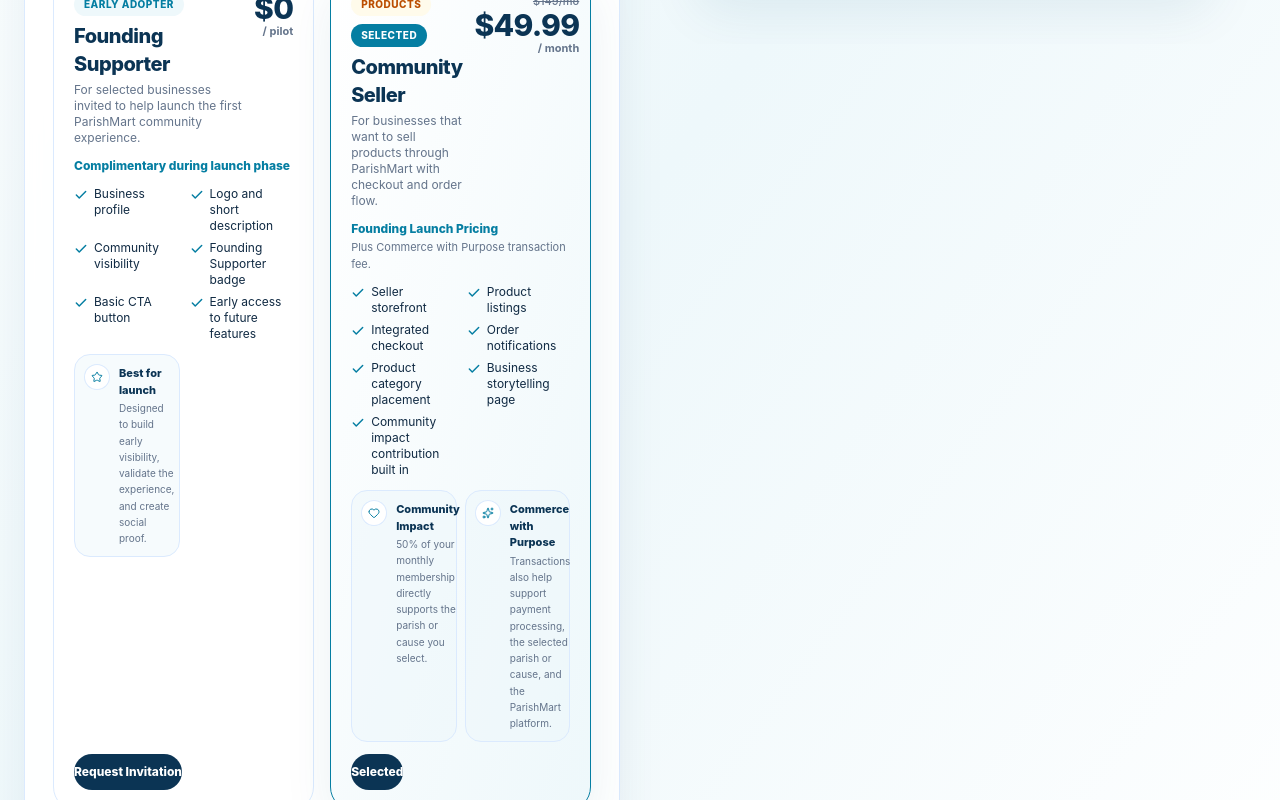
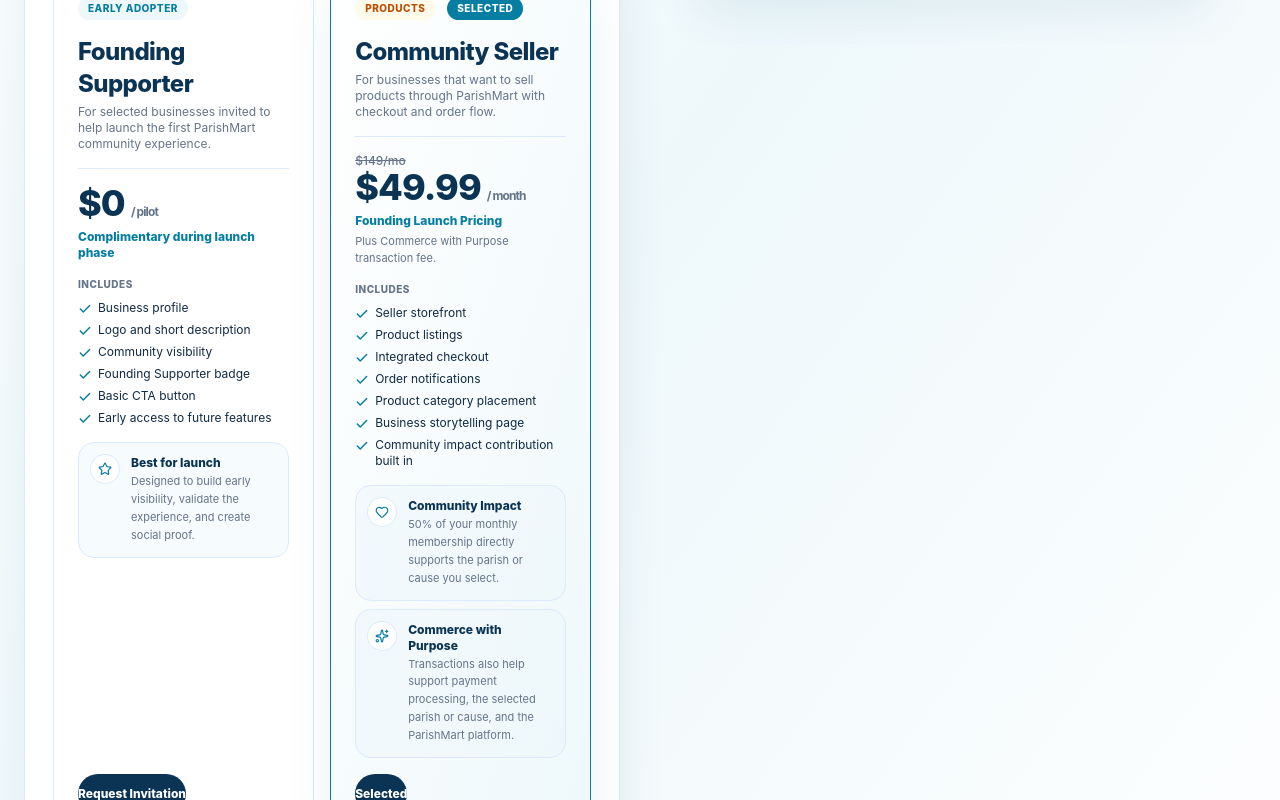
Before and after one commit to diegorodriguezk/parishmart, a Next.js app: page /onboarding/seller/step-5 in a window 1280 px wide. Shown: the part 660-1460 px from the top of the page. Built offline with nearby package versions, Linux system fonts and the light colour scheme.

Commit message:
Revert "/onboarding/seller/step-5: PlanCard más compacto"
This reverts commit f5863b4295dbb841d2552e2a6065c3661c78ded2.

```diff
--- a/app/onboarding/seller/step-5/page.tsx
+++ b/app/onboarding/seller/step-5/page.tsx
@@ -105,66 +105,69 @@
     <button
       type="button"
       onClick={onSelect}
-      className={`relative flex flex-col gap-3 rounded-3xl border p-5 text-left transition ${
+      className={`relative flex flex-col gap-4 rounded-3xl border p-6 text-left transition ${
         isSelected
           ? "border-pm-blue bg-gradient-to-br from-white to-pm-soft shadow-pm-card"
           : "border-pm-border bg-white hover:-translate-y-0.5 hover:border-pm-blue/40 hover:shadow-pm-soft"
       }`}
     >
-      {/* Header: title + price + badge */}
-      <div className="flex items-start justify-between gap-3">
-        <div className="min-w-0">
-          <div className="mb-1.5 flex flex-wrap items-center gap-2">
+      {/* Badge / Selected pill */}
+      <div className="flex items-center justify-between gap-3">
         {plan.badge ? (
           <span
             className={`inline-flex items-center rounded-full px-2.5 py-1 text-[10px] font-extrabold uppercase tracking-wider ${BADGE_TONE[plan.badge.tone]}`}
           >
             {plan.badge.label}
           </span>
-            ) : null}
+        ) : (
+          <span />
+        )}
         {isSelected ? (
           <span className="rounded-full bg-pm-blue px-2.5 py-1 text-[10px] font-extrabold uppercase tracking-wider text-white">
             Selected
           </span>
         ) : null}
       </div>
-          <p className="text-xl font-extrabold tracking-tight text-pm-navy">
+
+      {/* Title + description */}
+      <div>
+        <p className="text-2xl font-extrabold tracking-tight text-pm-navy">
           {plan.name}
         </p>
         <p className="mt-1 text-xs text-pm-muted">{plan.description}</p>
       </div>
-        <div className="shrink-0 text-right">
+
+      {/* Price block */}
+      <div className="border-t border-pm-border pt-4">
         {plan.oldPrice ? (
-            <p className="text-[11px] font-medium text-pm-muted line-through">
+          <p className="text-xs font-medium text-pm-muted line-through">
             {plan.oldPrice}
           </p>
         ) : null}
-          <p className="text-3xl font-extrabold leading-none tracking-tight text-pm-navy">
+        <p className="text-4xl font-extrabold leading-none tracking-tight text-pm-navy">
           {plan.price}
+          {plan.priceSuffix ? (
+            <span className="ml-1.5 text-xs font-bold text-pm-muted">
+              {plan.priceSuffix}
+            </span>
+          ) : null}
         </p>
-          {plan.priceSuffix ? (
-            <p className="text-[11px] font-bold text-pm-muted">
-              {plan.priceSuffix}
+        {plan.priceCaption ? (
+          <p className="mt-2 text-xs font-extrabold text-pm-blue">
+            {plan.priceCaption}
           </p>
         ) : null}
-        </div>
+        {plan.priceNote ? (
+          <p className="mt-1 text-[11px] text-pm-muted">{plan.priceNote}</p>
+        ) : null}
       </div>
 
-      {(plan.priceCaption || plan.priceNote) && (
-        <div className="flex flex-wrap items-baseline gap-x-2 gap-y-0.5">
-          {plan.priceCaption ? (
-            <span className="text-xs font-extrabold text-pm-blue">
-              {plan.priceCaption}
-            </span>
-          ) : null}
-          {plan.priceNote ? (
-            <span className="text-[11px] text-pm-muted">{plan.priceNote}</span>
-          ) : null}
-        </div>
-      )}
-
-      {/* Features — 2 columns to keep cards compact */}
-      <ul className="grid gap-x-3 gap-y-1.5 text-xs text-pm-ink sm:grid-cols-2">
+      {/* Features */}
+      <div>
+        <p className="text-[10px] font-extrabold uppercase tracking-wider text-pm-muted">
+          Includes
+        </p>
+        <ul className="mt-2 grid gap-1.5 text-xs text-pm-ink">
           {plan.features.map((f) => (
             <li key={f} className="inline-flex items-start gap-1.5">
               <Check
@@ -176,23 +179,24 @@
             </li>
           ))}
         </ul>
+      </div>
 
-      {/* Highlights — compact, side by side when there are two */}
+      {/* Highlights */}
       {plan.highlights && plan.highlights.length > 0 ? (
-        <div className="grid gap-2 sm:grid-cols-2">
+        <div className="grid gap-2">
           {plan.highlights.map((h) => (
             <div
               key={h.title}
-              className="flex items-start gap-2.5 rounded-2xl border border-pm-border bg-pm-soft/50 p-2.5"
+              className="flex items-start gap-3 rounded-2xl border border-pm-border bg-pm-soft/50 p-3"
             >
-              <span className="grid h-6 w-6 shrink-0 place-items-center rounded-full bg-white text-pm-blue ring-1 ring-pm-border">
-                <h.Icon className="h-3 w-3" aria-hidden />
+              <span className="grid h-7 w-7 shrink-0 place-items-center rounded-full bg-white text-pm-blue ring-1 ring-pm-border">
+                <h.Icon className="h-3.5 w-3.5" aria-hidden />
               </span>
               <div>
-                <p className="text-[11px] font-extrabold text-pm-navy">
+                <p className="text-xs font-extrabold text-pm-navy">
                   {h.title}
                 </p>
-                <p className="mt-0.5 text-[10px] leading-relaxed text-pm-muted">
+                <p className="mt-0.5 text-[11px] leading-relaxed text-pm-muted">
                   {h.body}
                 </p>
               </div>
@@ -202,7 +206,7 @@
       ) : null}
 
       {/* CTA */}
-      <span className="mt-auto rounded-full bg-pm-navy py-2.5 text-center text-xs font-extrabold text-white">
+      <span className="mt-auto rounded-full bg-pm-navy py-3 text-center text-xs font-extrabold text-white">
         {isSelected ? "Selected" : plan.cta}
       </span>
     </button>
```
Lines whose indentation alone changed are shown as unchanged.
